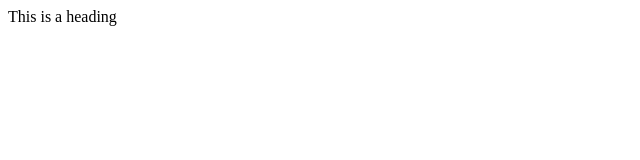
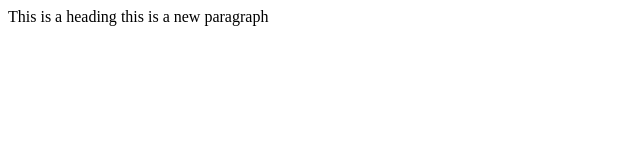
Before and after one commit to arschiello/draft-calculation, a plain HTML site: page index.html in a window 1280 px wide. Shown: the whole page, without its empty margins (0-640 px from the left). Drawn offline with Linux system fonts and the light colour scheme.

Commit message:
added new paragraph

```diff
--- a/index.html
+++ b/index.html
@@ -1 +1,2 @@
 <hi>This is a heading</hi>
+<pa>this is a new paragraph</pa>
```
